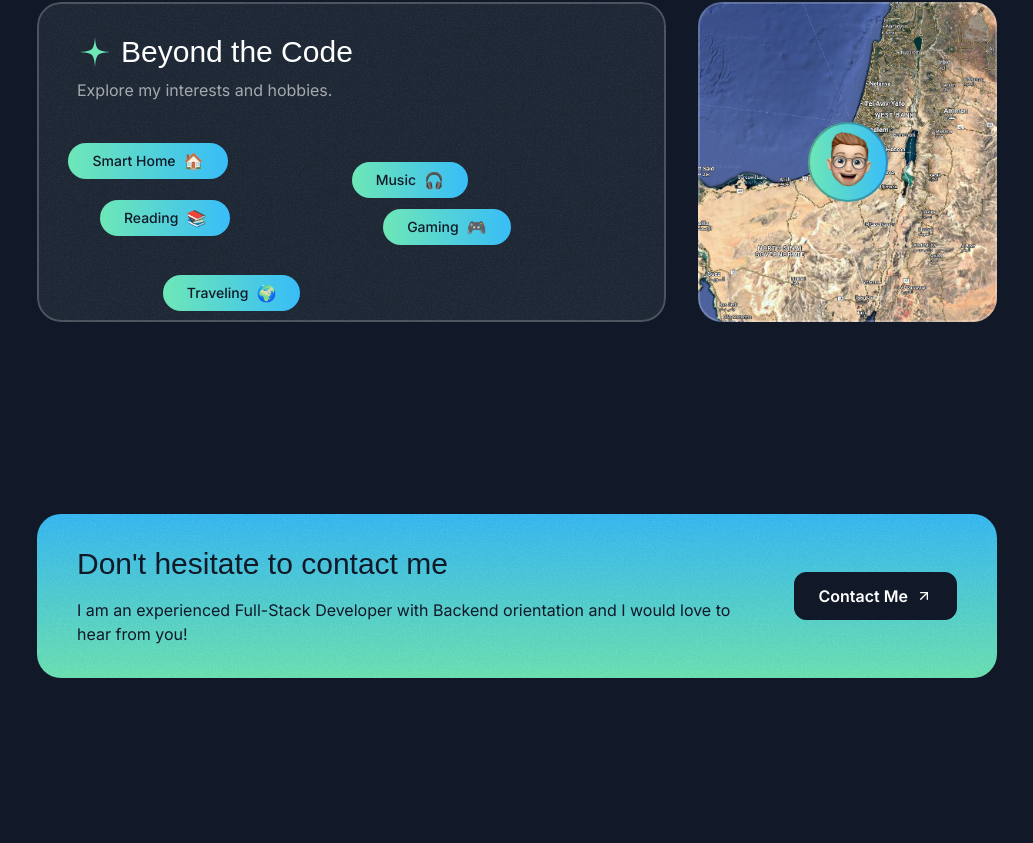
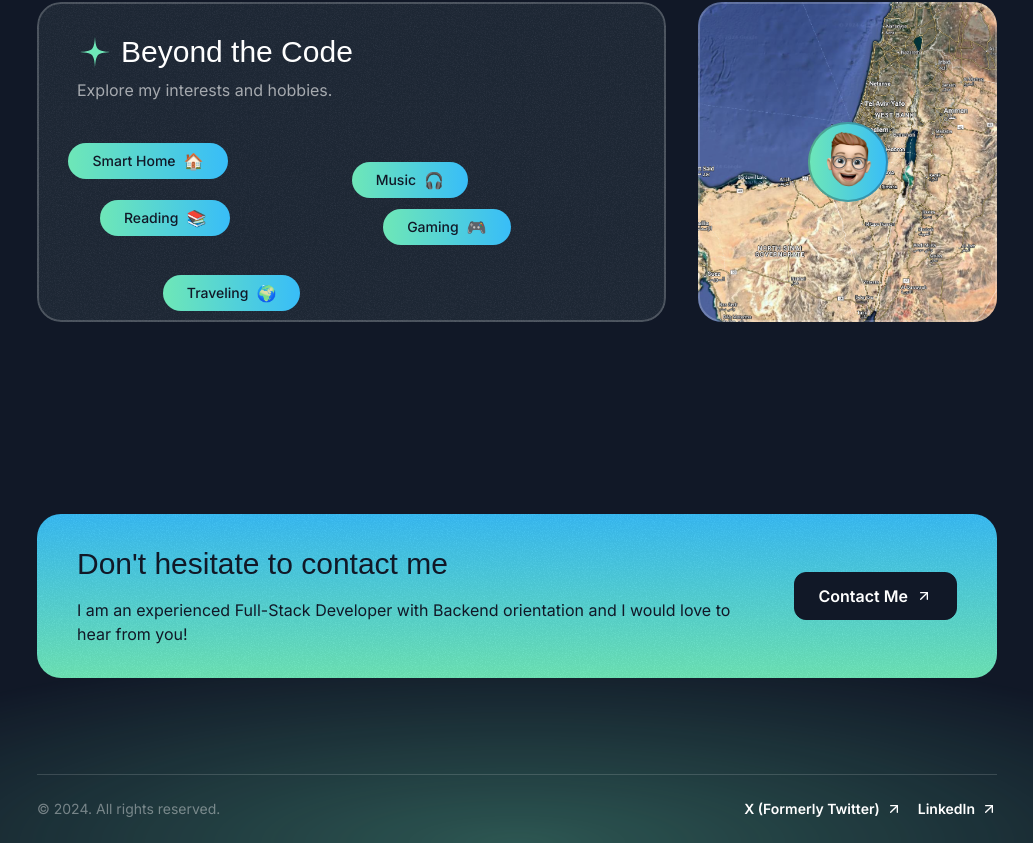
Before and after one commit to orrgorenn/ogoren-portfolio, a Next.js app: page / in a window 1280 px wide. Shown: the part 3704-4547 px from the top of the page, without its empty margins (123-1156 px from the left). Before the commit the page ends 4478 px from the top, so only its background shows below. Built offline with nearby package versions, Linux system fonts and the light colour scheme; a web font is replaced by a local one.

Commit message:
add footer section

```diff
--- a/src/app/page.tsx
+++ b/src/app/page.tsx
@@ -5,6 +5,7 @@
 import Testimonials from "@/sections/testimonials";
 import About from "@/sections/about";
 import Contact from "@/sections/contact";
+import Footer from "@/sections/footer";
 
 export default function Home() {
   return (
@@ -16,6 +17,7 @@
       <Testimonials />
       <About />
       <Contact />
+      <Footer />
     </div>
   );
 }
--- a/src/sections/contact.tsx
+++ b/src/sections/contact.tsx
@@ -3,7 +3,7 @@
 
 export default function Contact() {
   return (
-    <div className="py-16 lg:py-24">
+    <section className="py-16 lg:py-24">
       <div className="container">
         <div className="relative z-0 overflow-hidden rounded-3xl bg-gradient-to-t from-emerald-300 to-sky-400 px-10 py-8 text-center text-gray-900 md:text-left">
           <div
@@ -29,6 +29,6 @@
           </div>
         </div>
       </div>
-    </div>
+    </section>
   );
 }
--- a/src/sections/footer.tsx
+++ b/src/sections/footer.tsx
@@ -1,3 +1,43 @@
+import ArrowUpRightIcon from "@/assets/icons/arrow-up-right.svg";
+
+type FooterLink = {
+  title: string;
+  href: string;
+};
+
 export default function Footer() {
-  return <div>Footer Section</div>;
+  const footerLinks: FooterLink[] = [
+    {
+      title: "X (Formerly Twitter)",
+      href: "#",
+    },
+    {
+      title: "LinkedIn",
+      href: "#",
+    },
+  ];
+
+  return (
+    <footer className="relative -z-10 overflow-x-clip">
+      <div className="absolute bottom-0 left-1/2 -z-10 h-[400px] w-[1600px] -translate-x-1/2 bg-emerald-300/30 [mask-image:radial-gradient(50%_50%_at_bottom_center,black,transparent)]" />
+      <div className="container">
+        <div className="flex flex-col items-center gap-8 border-t border-white/15 py-6 text-sm md:flex-row md:justify-between">
+          <div className="text-white/40">&copy; 2024. All rights reserved.</div>
+          <nav className="flex flex-col items-center gap-4 md:flex-row">
+            {footerLinks.map((link) => (
+              <a
+                href={link.href}
+                key={link.href}
+                target="_blank"
+                className="inline-flex items-center gap-1.5"
+              >
+                <span className="font-semibold">{link.title}</span>
+                <ArrowUpRightIcon className="size-4" />
+              </a>
+            ))}
+          </nav>
+        </div>
+      </div>
+    </footer>
+  );
 }
```
